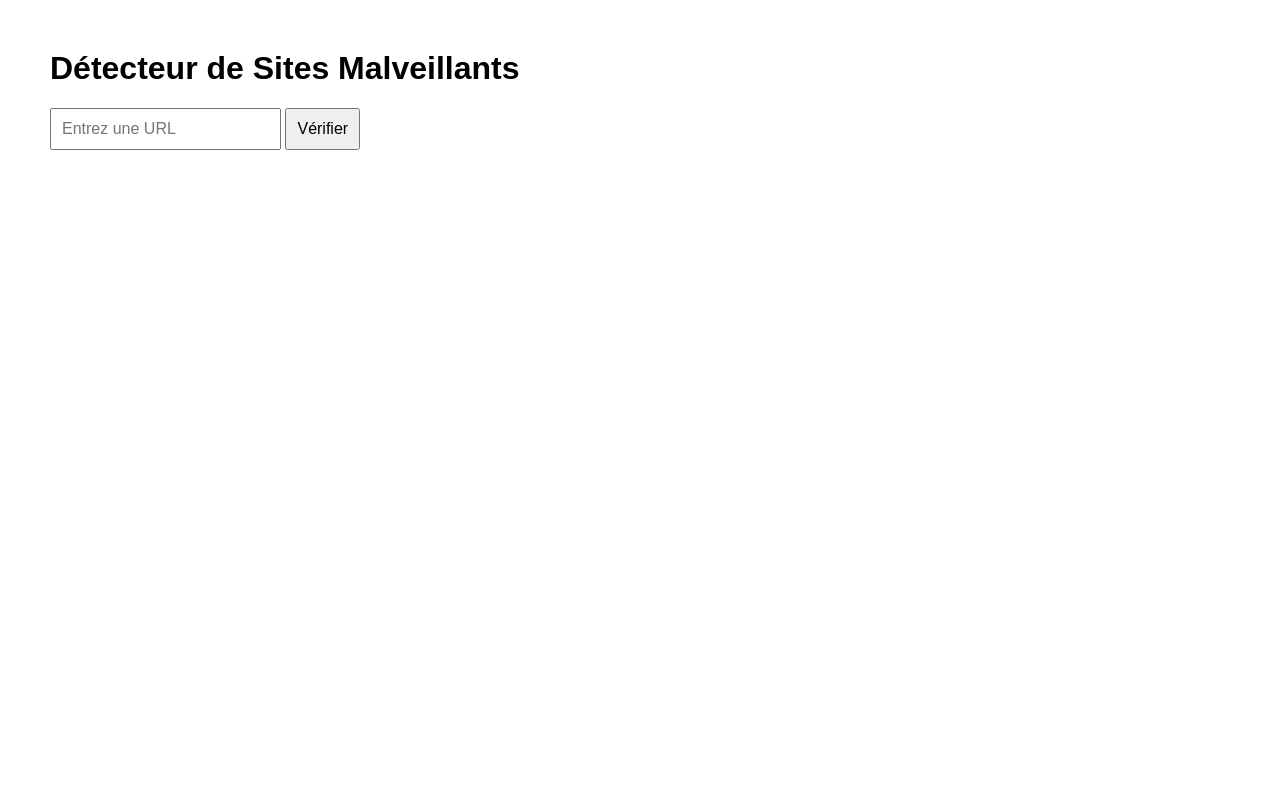
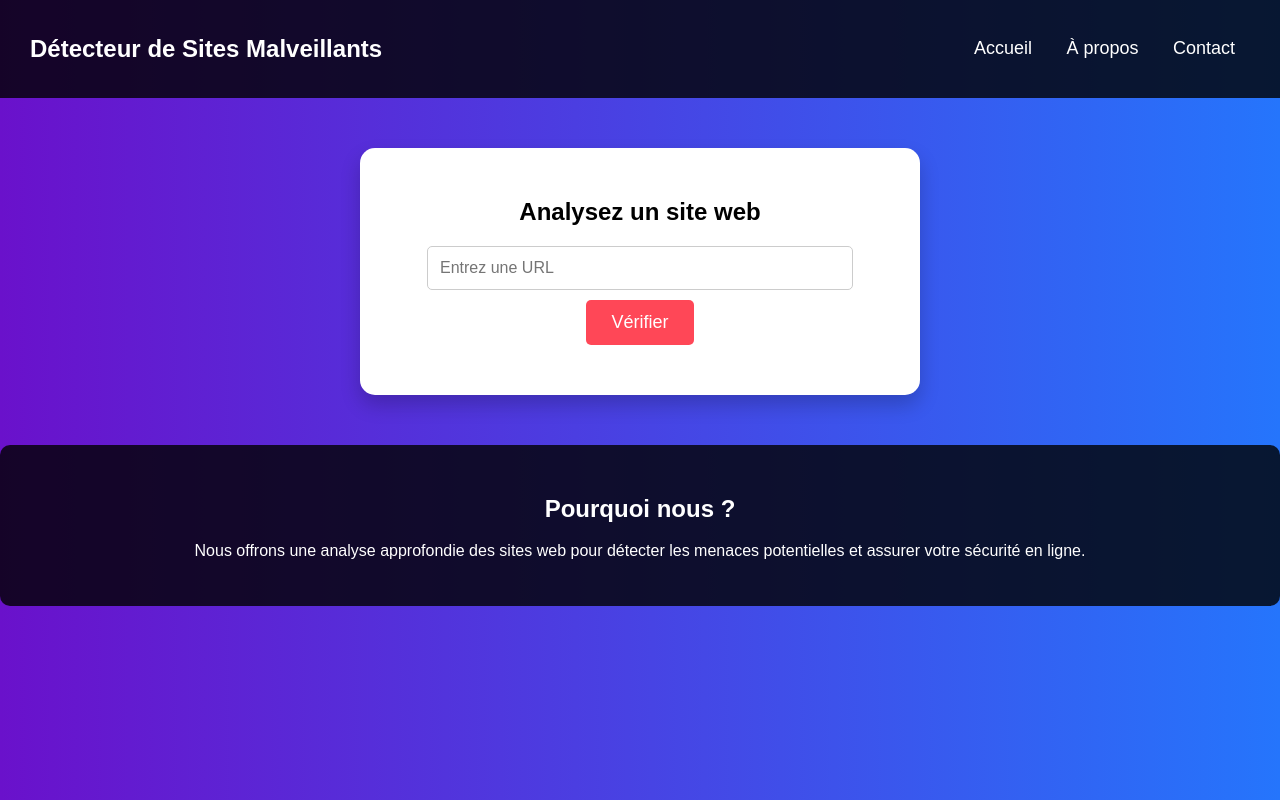
Before and after one commit to halima200431/Analyse_de_sites_malveillants, a plain HTML site: page index.html in a window 1280 px wide. Drawn offline with Linux system fonts and the light colour scheme.

Commit message:
Iliass Ch

```diff
--- a/index.html
+++ b/index.html
@@ -4,27 +4,98 @@
     <meta charset="UTF-8">
     <meta name="viewport" content="width=device-width, initial-scale=1.0">
     <title>Détecteur de Sites Malveillants</title>
+    <link rel="stylesheet" href="https://cdnjs.cloudflare.com/ajax/libs/font-awesome/6.0.0/css/all.min.css">
     <style>
         body {
-            font-family: Arial, sans-serif;
-            margin: 50px;
+            font-family: 'Poppins', sans-serif;
+            margin: 0;
+            padding: 0;
+            background: linear-gradient(to right, #6a11cb, #2575fc);
+            color: white;
+            text-align: center;
         }
-        input, button {
-            padding: 10px;
+        .navbar {
+            display: flex;
+            justify-content: space-between;
+            align-items: center;
+            background-color: rgba(0, 0, 0, 0.8);
+            padding: 15px 30px;
+        }
+        .navbar a {
+            color: white;
+            text-decoration: none;
+            margin: 0 15px;
+            font-size: 18px;
+        }
+        .container {
+            margin: 50px auto;
+            width: 90%;
+            max-width: 500px;
+            background: white;
+            padding: 30px;
+            border-radius: 15px;
+            box-shadow: 0px 10px 20px rgba(0, 0, 0, 0.2);
+            color: black;
+        }
+        input {
+            width: 80%;
+            padding: 12px;
             font-size: 16px;
+            border: 1px solid #ccc;
+            border-radius: 5px;
+            margin-bottom: 10px;
+        }
+        button {
+            padding: 12px 25px;
+            font-size: 18px;
+            background: #ff4757;
+            color: white;
+            border: none;
+            cursor: pointer;
+            border-radius: 5px;
+            transition: 0.3s;
+        }
+        button:hover {
+            background: #e84118;
         }
         #result {
             margin-top: 20px;
             font-weight: bold;
+            font-size: 20px;
+            transition: 0.5s;
+        }
+        .icon {
+            font-size: 28px;
+            margin-right: 10px;
+        }
+        .why-us {
+            margin-top: 50px;
+            padding: 30px;
+            background: rgba(0, 0, 0, 0.8);
+            color: white;
+            border-radius: 10px;
         }
     </style>
 </head>
 <body>
-    <h1>Détecteur de Sites Malveillants</h1>
-    <input type="text" id="url" placeholder="Entrez une URL">
-    <button onclick="scanUrl()">Vérifier</button>
-    <div id="result"></div>
-
+    <div class="navbar">
+        <h2>Détecteur de Sites Malveillants</h2>
+        <div>
+            <a href="#">Accueil</a>
+            <a href="#">À propos</a>
+            <a href="#">Contact</a>
+        </div>
+    </div>
+    <div class="container">
+        <h2>Analysez un site web</h2>
+        <input type="text" id="url" placeholder="Entrez une URL">
+        <button onclick="scanUrl()">Vérifier</button>
+        <div id="result"></div>
+    </div>
+    <div class="why-us">
+        <h2>Pourquoi nous ?</h2>
+        <p>Nous offrons une analyse approfondie des sites web pour détecter les menaces potentielles et assurer votre sécurité en ligne.</p>
+    </div>
     <script>
         async function scanUrl() {
             const url = document.getElementById('url').value;
@@ -41,23 +112,29 @@
 
             const data = await response.json();
             const resultDiv = document.getElementById('result');
+            resultDiv.innerHTML = "";
+
+            let icon = document.createElement("i");
+            icon.classList.add("icon");
 
             if (data.risk_level === "Malicious") {
-                resultDiv.textContent = "❌ Ce site est malveillant !";
-                resultDiv.style.color = "red";
+                icon.classList.add("fas", "fa-times-circle");
+                resultDiv.innerHTML = `<span style="color: red;">❌ Ce site est malveillant !</span>`;
             } else if (data.risk_level === "High Risk") {
-                resultDiv.textContent = "⚠️ Risque élevé ! Soyez prudent.";
-                resultDiv.style.color = "orange";
+                icon.classList.add("fas", "fa-exclamation-triangle");
+                resultDiv.innerHTML = `<span style="color: orange;">⚠️ Risque élevé ! Soyez prudent.</span>`;
             } else if (data.risk_level === "Moderate Risk") {
-                resultDiv.textContent = "⚠️ Risque modéré. Faites attention.";
-                resultDiv.style.color = "grey";
+                icon.classList.add("fas", "fa-exclamation-circle");
+                resultDiv.innerHTML = `<span style="color: grey;">⚠️ Risque modéré. Faites attention.</span>`;
             } else if (data.risk_level === "Low Risk") {
-                resultDiv.textContent = "⚠️ Risque faible.";
-                resultDiv.style.color = "blue";
+                icon.classList.add("fas", "fa-info-circle");
+                resultDiv.innerHTML = `<span style="color: blue;">⚠️ Risque faible.</span>`;
             } else {
-                resultDiv.textContent = "✅ Ce site semble sûr.";
-                resultDiv.style.color = "green";
+                icon.classList.add("fas", "fa-check-circle");
+                resultDiv.innerHTML = `<span style="color: green;">✅ Ce site semble sûr.</span>`;
             }
+
+            resultDiv.prepend(icon);
         }
     </script>
 </body>
```
